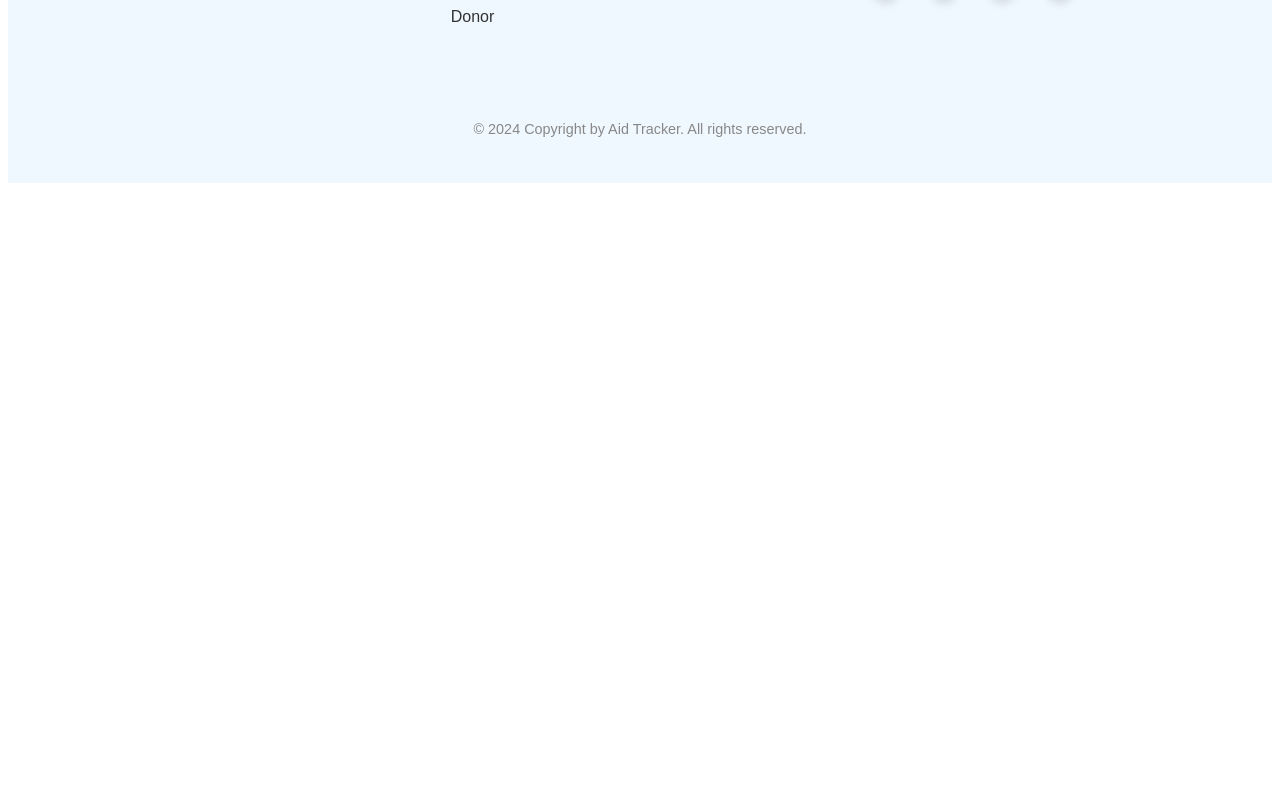
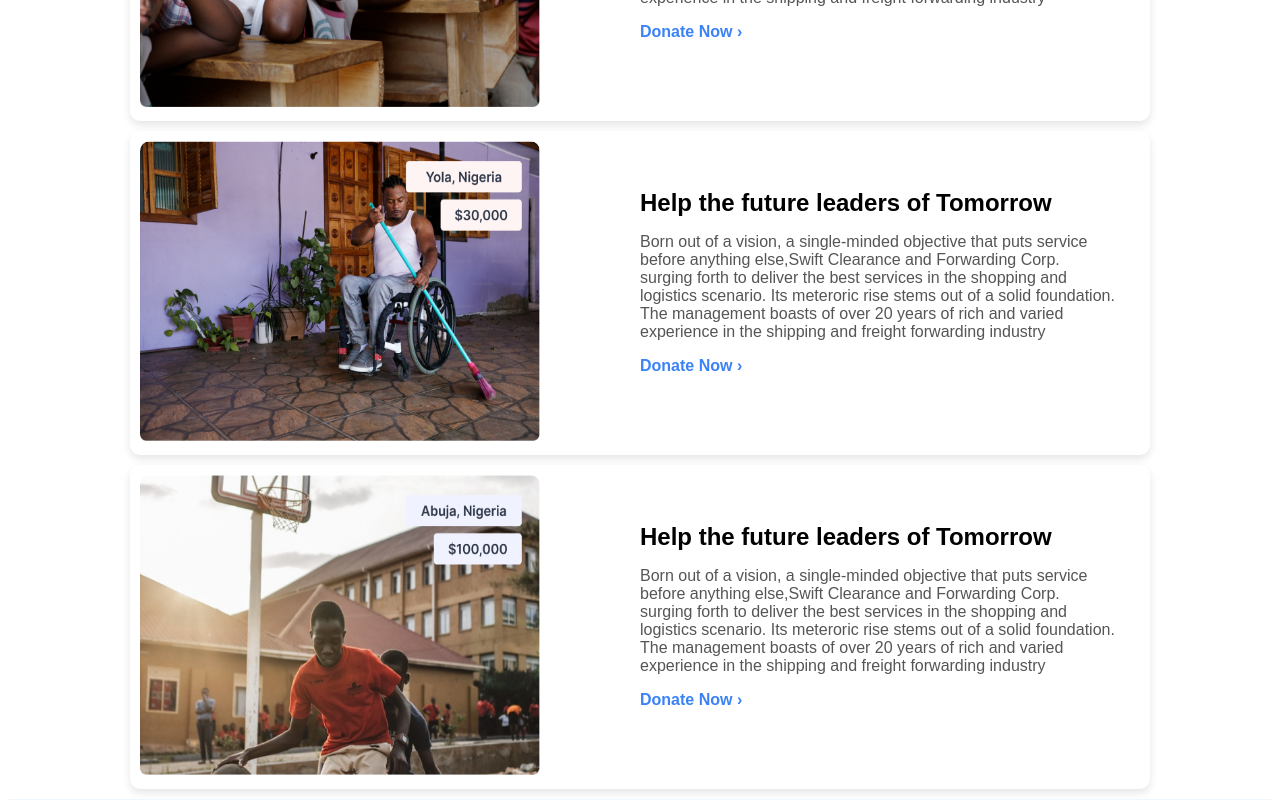
Before and after one commit to maureenjesse/aid-trackers, a Next.js app: page / in a window 1280 px wide. Shown: the part 4760-5560 px from the top of the page. Before the commit the page ends 4951 px from the top, so only its background shows below. Built offline with nearby package versions, Linux system fonts and the light colour scheme.

Commit message:
final commit

```diff
--- a/src/app/components/Support.js
+++ b/src/app/components/Support.js
@@ -1,17 +1,15 @@
 import Image from 'next/image';
 import styles from '../styles/Support.module.css';
-import imageUrl from '../../../public/images/Frame160.png'
 
-const Support = ({ imageUrl, location, amount, title, description }) => {
 
+const Support = () => {
+  const title = 'Help the future leaders of Tomorrow';
+  const description = 'Born out of a vision, a single-minded objective that puts service before anything else,Swift Clearance and Forwarding Corp. surging forth to deliver the best services in the shopping and logistics scenario. Its meteroric rise stems out of a solid foundation. The management boasts of over 20 years of rich and varied experience in the shipping and freight forwarding industry';
   return (
-    <div className={styles.card}>
+    <div>
+      <div className={styles.card}>
       <div className={styles.imageContainer}>
-        <Image src={imageUrl} alt={title} layout="fill" objectFit="cover" className={styles.image} />
-        <div className={styles.overlay}>
-          <div className={styles.location}>{location}</div>
-          <div className={styles.amount}>{amount}</div>
-        </div>
+        <Image src='/images/Frame160.png' alt='' className={styles.image} width={400} height={300}/>
       </div>
       <div className={styles.content}>
         <h3 className={styles.title}>{title}</h3>
@@ -19,6 +17,27 @@ const Support = ({ imageUrl, location, amount, title, description }) => {
         <a href="#" className={styles.link}>Donate Now &rsaquo;</a>
       </div>
     </div>
+    <div className={styles.card}>
+      <div className={styles.imageContainer}>
+        <Image src='/images/Frame160(1).png' alt=''  className={styles.image} width={400} height={300}/>
+      </div>
+      <div className={styles.content}>
+        <h3 className={styles.title}>{title}</h3>
+        <p className={styles.description}>{description}</p>
+        <a href="#" className={styles.link}>Donate Now &rsaquo;</a>
+      </div>
+    </div>
+    <div className={styles.card}>
+    <div className={styles.imageContainer}>
+      <Image src='/images/Frame160(2).png' alt='' className={styles.image} width={400} height={300}/>
+    </div>
+    <div className={styles.content}>
+      <h3 className={styles.title}>{title}</h3>
+      <p className={styles.description}>{description}</p>
+      <a href="#" className={styles.link}>Donate Now &rsaquo;</a>
+    </div>
+    </div>
+    </div>
   );
 };
 
--- a/src/app/page.js
+++ b/src/app/page.js
@@ -33,7 +33,7 @@ export default function Home() {
       <Beneficiary />
       <Testimonials />
       <Donors />
-      {/* <Support /> */}
+      <Support />
       <Footer />
     </div>
   );
--- a/src/app/styles/Support.module.css
+++ b/src/app/styles/Support.module.css
@@ -7,7 +7,10 @@
     box-shadow: 0 4px 8px rgba(0, 0, 0, 0.1);
     margin-bottom: 2rem;
     width: 100%;
-    max-width: 800px;
+    margin: 10px auto;
+    padding: 10px;
+    /* border: 1px solid; */
+    max-width: 1000px;
   }
 
   .imageContainer {
@@ -30,9 +33,6 @@
     border-radius: 5px;
   }
 
-  .location, .amount {
-    margin: 0;
-  }
 
   .content {
     padding: 1.5rem;
```
Also changed, not shown: public/images/Frame160(1).png (renamed from public/images/Frame 160 (1).png), public/images/Frame160(2).png (renamed from public/images/Frame 160 (2).png).
